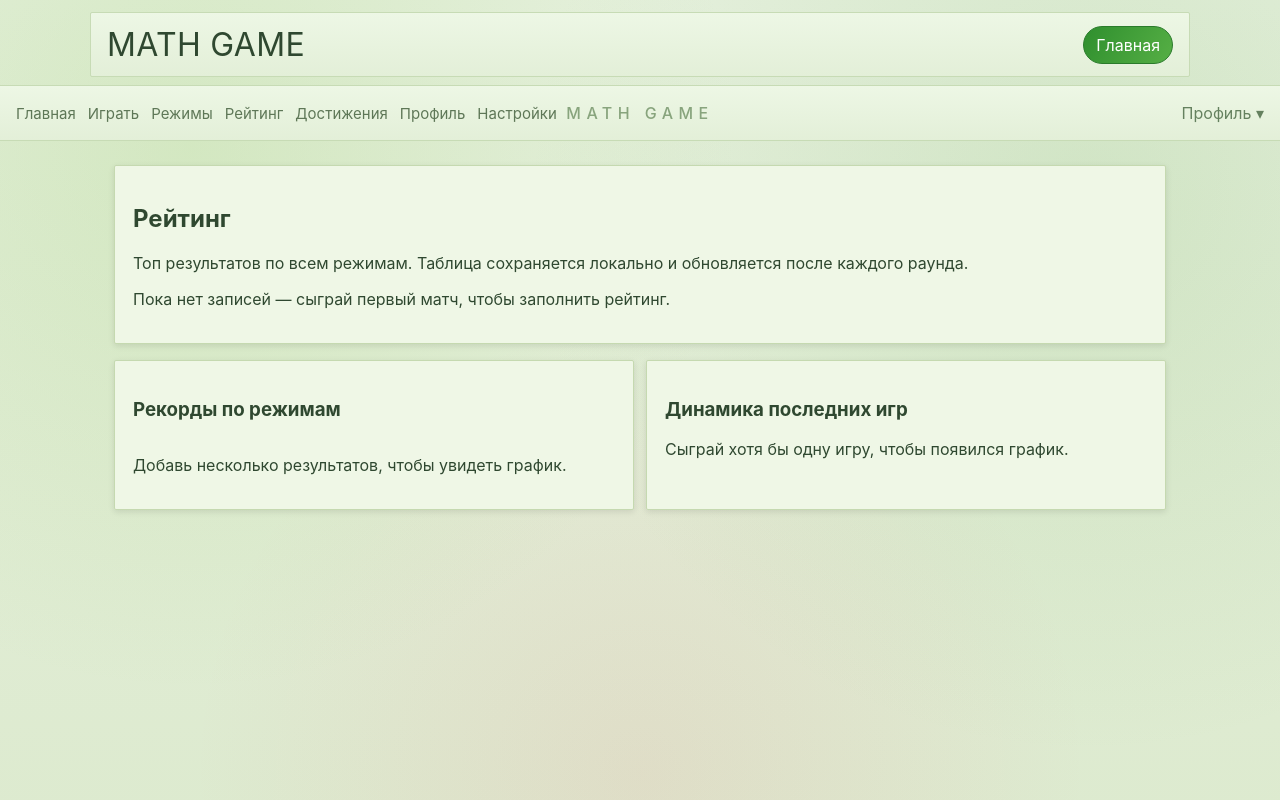
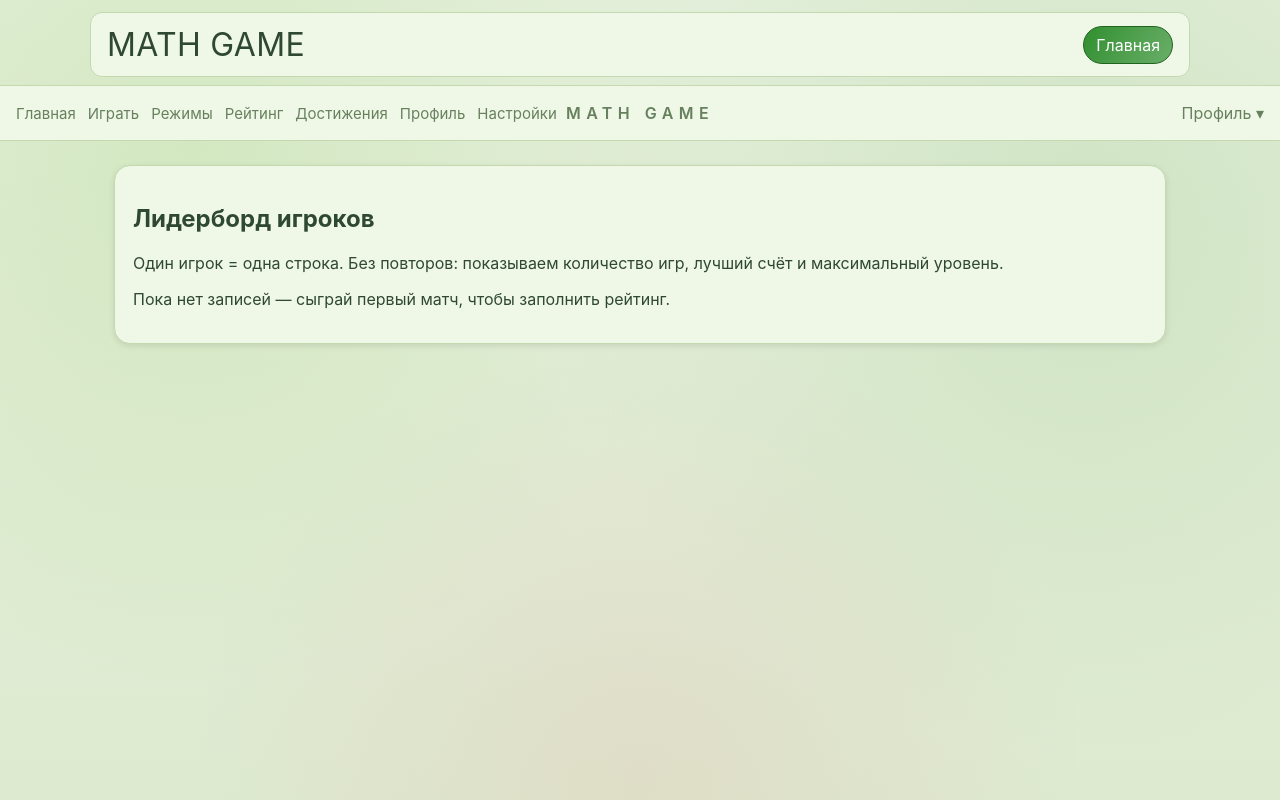
Before and after one commit to pornosirota-prog/math_game, a React (Vite) app in the folder frontend/: page /leaderboard in a window 1280 px wide. Shown: the top 800 px of the page. Built offline with nearby package versions, Linux system fonts and the light colour scheme; sample sign-in values are in the browser's storage.

Commit message:
Refine game UI theme and switch leaderboard to unique players

```diff
--- a/frontend/src/mathgame/domain/types.ts
+++ b/frontend/src/mathgame/domain/types.ts
@@ -116,6 +116,7 @@ export interface PlayerMetaProgress {
 
 export interface LeaderboardRecord {
   id: string;
+  playerName?: string;
   score: number;
   modeId: GameModeId;
   accuracy: number;
--- a/frontend/src/mathgame/engine/useMathTrainer.ts
+++ b/frontend/src/mathgame/engine/useMathTrainer.ts
@@ -39,6 +39,10 @@ export interface AttemptSnapshot {
 }
 
 const MAX_ATTEMPT_HISTORY = 24;
+const LOCAL_PLAYER_NAME_KEY = 'mathflow.playerName';
+
+const resolvePlayerName = () => localStorage.getItem(LOCAL_PLAYER_NAME_KEY)?.trim() || 'Player';
+
 const taskKindsForMode = (currentModeId: GameModeId, unlockedTaskKinds: TaskKind[]): TaskKind[] =>
   currentModeId === 'equations' ? ['equation'] : unlockedTaskKinds;
 
@@ -149,6 +153,7 @@ export const useMathTrainer = (options?: { autoStart?: boolean }) => {
 
     const record: LeaderboardRecord = {
       id: crypto.randomUUID(),
+      playerName: resolvePlayerName(),
       score: finalRun.score,
       modeId: finalRun.modeId,
       accuracy,
--- a/frontend/src/pages/LeaderboardPage.tsx
+++ b/frontend/src/pages/LeaderboardPage.tsx
@@ -1,39 +1,46 @@
 import { useMemo } from 'react';
 import { useMathTrainer } from '../mathgame/engine/useMathTrainer';
-import { modeRegistry } from '../mathgame/systems/ModeRegistry';
 import { usePageMeta } from '../hooks/usePageMeta';
 
-const modeLabel = (modeId: string) => modeRegistry.find((mode) => mode.id === modeId)?.title ?? modeId;
+export const LeaderboardPage = () => {
+  usePageMeta('Рейтинг — Math Game', 'Лидерборд игроков без дублей: количество игр, лучший счёт и уровень.');
 
-export const LeaderboardPage = () => {
-  usePageMeta('Рейтинг — Math Game', 'Топ игроков, разбивка по режимам и визуальные графики прогресса.');
+  const { leaderboard } = useMathTrainer({ autoStart: false });
 
-  const { leaderboard, sessions } = useMathTrainer({ autoStart: false });
-
-  const topScore = leaderboard[0]?.score ?? 1;
-  const modeStats = useMemo(() => {
-    const grouped = leaderboard.reduce<Record<string, { count: number; bestScore: number }>>((acc, row) => {
-      const current = acc[row.modeId] ?? { count: 0, bestScore: 0 };
-      acc[row.modeId] = {
-        count: current.count + 1,
-        bestScore: Math.max(current.bestScore, row.score)
+  const playersLeaderboard = useMemo(() => {
+    const grouped = leaderboard.reduce<Record<string, {
+      playerName: string;
+      gamesPlayed: number;
+      bestScore: number;
+      bestLevel: number;
+      lastPlayedAt: string;
+    }>>((acc, row) => {
+      const playerName = row.playerName?.trim() || 'Player';
+      const current = acc[playerName] ?? {
+        playerName,
+        gamesPlayed: 0,
+        bestScore: 0,
+        bestLevel: 0,
+        lastPlayedAt: row.createdAt
       };
+      const bestScore = Math.max(current.bestScore, row.score);
+      const bestLevel = Math.max(current.bestLevel, row.levelReached);
+      const lastPlayedAt = new Date(row.createdAt) > new Date(current.lastPlayedAt) ? row.createdAt : current.lastPlayedAt;
+      acc[playerName] = { playerName, gamesPlayed: current.gamesPlayed + 1, bestScore, bestLevel, lastPlayedAt };
       return acc;
     }, {});
 
     return Object.entries(grouped)
-      .map(([modeId, values]) => ({ modeId, ...values }))
-      .sort((a, b) => b.bestScore - a.bestScore);
+      .map(([, values]) => values)
+      .sort((a, b) => (b.bestScore - a.bestScore) || (b.bestLevel - a.bestLevel));
   }, [leaderboard]);
-
-  const recentScores = sessions.slice(0, 10).reverse();
 
   return (
     <div className="layout">
       <section className="card">
-        <h1>Рейтинг</h1>
-        <p>Топ результатов по всем режимам. Таблица сохраняется локально и обновляется после каждого раунда.</p>
-        {leaderboard.length === 0 ? (
+        <h1>Лидерборд игроков</h1>
+        <p>Один игрок = одна строка. Без повторов: показываем количество игр, лучший счёт и максимальный уровень.</p>
+        {playersLeaderboard.length === 0 ? (
           <p>Пока нет записей — сыграй первый матч, чтобы заполнить рейтинг.</p>
         ) : (
           <div className="leaderboard-table-wrap">
@@ -41,22 +48,22 @@ export const LeaderboardPage = () => {
               <thead>
                 <tr>
                   <th>#</th>
-                  <th>Режим</th>
-                  <th>Очки</th>
-                  <th>Точность</th>
+                  <th>Игрок</th>
+                  <th>Сыграно</th>
+                  <th>Лучший счёт</th>
                   <th>Уровень</th>
-                  <th>Дата</th>
+                  <th>Последняя игра</th>
                 </tr>
               </thead>
               <tbody>
-                {leaderboard.map((row, index) => (
-                  <tr key={row.id}>
+                {playersLeaderboard.map((row, index) => (
+                  <tr key={row.playerName}>
                     <td>{index + 1}</td>
-                    <td>{modeLabel(row.modeId)}</td>
-                    <td>{row.score}</td>
-                    <td>{Math.round(row.accuracy * 100)}%</td>
-                    <td>{row.levelReached}</td>
-                    <td>{new Date(row.createdAt).toLocaleDateString()}</td>
+                    <td>{row.playerName}</td>
+                    <td>{row.gamesPlayed}</td>
+                    <td>{row.bestScore}</td>
+                    <td>{row.bestLevel}</td>
+                    <td>{new Date(row.lastPlayedAt).toLocaleDateString()}</td>
                   </tr>
                 ))}
               </tbody>
@@ -64,45 +71,6 @@ export const LeaderboardPage = () => {
           </div>
         )}
       </section>
-
-      <section className="quick-grid">
-        <article className="card">
-          <h3>Рекорды по режимам</h3>
-          <div className="mode-bars">
-            {modeStats.length === 0 ? (
-              <p>Добавь несколько результатов, чтобы увидеть график.</p>
-            ) : (
-              modeStats.map((entry) => (
-                <div className="mode-bar-row" key={entry.modeId}>
-                  <strong>{modeLabel(entry.modeId)}</strong>
-                  <span>{entry.bestScore} очков • {entry.count} игр</span>
-                  <div className="xp-track">
-                    <div style={{ width: `${Math.round((entry.bestScore / topScore) * 100)}%` }} />
-                  </div>
-                </div>
-              ))
-            )}
-          </div>
-        </article>
-
-        <article className="card">
-          <h3>Динамика последних игр</h3>
-          {recentScores.length === 0 ? (
-            <p>Сыграй хотя бы одну игру, чтобы появился график.</p>
-          ) : (
-            <div className="score-sparkline" aria-label="График очков за последние игры">
-              {recentScores.map((session) => (
-                <div
-                  key={session.id}
-                  className="spark-bar"
-                  title={`${new Date(session.playedAt).toLocaleString()} — ${session.score} очков`}
-                  style={{ height: `${Math.max(8, (session.score / topScore) * 120)}px` }}
-                />
-              ))}
-            </div>
-          )}
-        </article>
-      </section>
     </div>
   );
 };
--- a/frontend/src/pages/LoginPage.tsx
+++ b/frontend/src/pages/LoginPage.tsx
@@ -4,6 +4,7 @@ import { useAuthStore } from '../store/authStore';
 import { Link, useNavigate } from 'react-router-dom';
 
 const GOOGLE_AUTH_URL = 'http://localhost:8080/oauth2/authorization/google';
+const LOCAL_PLAYER_NAME_KEY = 'mathflow.playerName';
 
 const GoogleIcon = () => (
   <svg viewBox="0 0 48 48" aria-hidden="true" focusable="false" className="google-icon">
@@ -24,6 +25,8 @@ export const LoginPage = () => {
     e.preventDefault();
     const response = await gameApi.login(email, password);
     setToken(response.data.token);
+    const fallbackName = email.split('@')[0] || 'Player';
+    localStorage.setItem(LOCAL_PLAYER_NAME_KEY, fallbackName);
     navigate('/dashboard');
   };
 
--- a/frontend/src/pages/RegisterPage.tsx
+++ b/frontend/src/pages/RegisterPage.tsx
@@ -4,6 +4,7 @@ import { useAuthStore } from '../store/authStore';
 import { Link, useNavigate } from 'react-router-dom';
 
 const GOOGLE_AUTH_URL = 'http://localhost:8080/oauth2/authorization/google';
+const LOCAL_PLAYER_NAME_KEY = 'mathflow.playerName';
 
 const GoogleIcon = () => (
   <svg viewBox="0 0 48 48" aria-hidden="true" focusable="false" className="google-icon">
@@ -25,6 +26,8 @@ export const RegisterPage = () => {
     e.preventDefault();
     const response = await gameApi.register(email, password, displayName);
     setToken(response.data.token);
+    const fallbackName = email.split('@')[0] || 'Player';
+    localStorage.setItem(LOCAL_PLAYER_NAME_KEY, displayName.trim() || fallbackName);
     navigate('/dashboard');
   };
 
--- a/frontend/src/theme/styles.css
+++ b/frontend/src/theme/styles.css
@@ -139,9 +139,9 @@ a { color: #b9ddff; }
   margin-top: 12px;
   margin-bottom: 8px;
   padding: 12px 16px;
-  border: 1px solid #c7dbb5;
-  border-radius: 2px;
-  background: linear-gradient(180deg, #edf7e5 0%, #e3efd8 100%);
+  border: 1px solid var(--card-border);
+  border-radius: 12px;
+  background: var(--card);
 }
 
 .brand-title {
@@ -160,15 +160,15 @@ a { color: #b9ddff; }
   text-decoration: none;
   padding: 8px 12px;
   border-radius: 999px;
-  border: 1px solid #2a7b2b;
+  border: 1px solid color-mix(in srgb, var(--primary) 70%, #000 30%);
   color: #fff;
-  background: linear-gradient(120deg, #2f8f2e, #56af45);
+  background: linear-gradient(120deg, var(--primary), color-mix(in srgb, var(--primary) 72%, #ffffff 28%));
 }
 
 .card {
   background: var(--card);
   border: 1px solid var(--card-border);
-  border-radius: 2px;
+  border-radius: 16px;
   padding: 18px;
   margin-bottom: 16px;
   box-shadow: 0 2px 6px rgba(0, 0, 0, 0.1);
@@ -354,30 +354,30 @@ input:focus {
 .trainer-shell { min-height: calc(100vh - 64px); }
 .trainer-toolbar {
   min-height: 56px;
-  border-top: 1px solid #c7dbb5;
-  border-bottom: 1px solid #c7dbb5;
+  border-top: 1px solid var(--card-border);
+  border-bottom: 1px solid var(--card-border);
   display: grid;
   grid-template-columns: 1fr auto 1fr;
   align-items: center;
   padding: 0 16px;
-  background: linear-gradient(180deg, #edf7e5 0%, #e3efd8 100%);
+  background: var(--card);
 }
 .trainer-nav-left { display: flex; gap: 12px; align-items: center; }
-.trainer-nav-left a { text-decoration: none; color: #5e7757; font-size: 15px; }
-.trainer-toolbar-title { justify-self: center; letter-spacing: 0.34em; color: #88a47d; font-weight: 500; }
+.trainer-nav-left a { text-decoration: none; color: var(--text-secondary); font-size: 15px; }
+.trainer-toolbar-title { justify-self: center; letter-spacing: 0.34em; color: var(--text-secondary); font-weight: 600; }
 .profile-dropdown { justify-self: end; }
-.profile-dropdown summary { list-style: none; color: #65815f; }
+.profile-dropdown summary { list-style: none; color: var(--text-secondary); }
 .trainer-main { max-width: 1300px; margin: 0 auto; }
 
 .trainer-game { min-height: calc(100vh - 150px); display: grid; align-content: start; }
 .trainer-progress-wrap { padding-top: 16px; display: flex; justify-content: center; }
-.trainer-progress { width: min(520px, 80%); height: 24px; background: #d7e7c8; border: 1px solid #bfd7a6; }
-.trainer-progress > div { height: 100%; background: linear-gradient(90deg, #2f8f2e 0%, #62b94c 100%); }
-.trainer-problem-wrap { text-align: center; padding-top: 18vh; }
+.trainer-progress { width: min(360px, 100%); height: 12px; border-radius: 999px; overflow: hidden; background: color-mix(in srgb, var(--bg-secondary) 84%, #fff 16%); border: 1px solid var(--card-border); }
+.trainer-progress > div { height: 100%; background: linear-gradient(90deg, var(--primary) 0%, color-mix(in srgb, var(--primary) 70%, #ffffff 30%) 100%); }
+.trainer-problem-wrap { text-align: center; padding-top: clamp(28px, 8vh, 90px); }
 .trainer-problem-wrap .answer-form { margin-top: 16px; }
 .trainer-problem-wrap .answer-form input { border: none; background: transparent; border-bottom: 1px solid #bad3a8; border-radius: 0; width: 180px; text-align: center; font-size: 40px; padding: 4px 8px; }
 .trainer-problem-wrap .answer-form button { display: none; }
-.trainer-qmark { font-size: clamp(4rem, 8vw, 7rem); color: #a4be96; line-height: 1; margin-top: 6px; }
+.trainer-qmark { font-size: clamp(4rem, 8vw, 7rem); color: color-mix(in srgb, var(--text-secondary) 60%, transparent); line-height: 1; margin-top: 6px; }
 .trainer-control-row { justify-content: center; margin-top: 18px; }
 .trainer-stats,
 .trainer-board { display: none; }
@@ -581,8 +581,8 @@ input:focus {
 }
 
 .game-hud-grid div {
-  background: rgba(255, 255, 255, 0.45);
-  border: 1px solid #c7dbb5;
+  background: color-mix(in srgb, var(--card) 75%, #ffffff 25%);
+  border: 1px solid var(--card-border);
   border-radius: 10px;
   padding: 10px;
   display: grid;
@@ -719,7 +719,7 @@ input:focus {
 .leaderboard-table td {
   padding: 10px;
   border-bottom: 1px solid var(--card-border);
-  text-align: left;
+  text-align: center;
 }
 
 .mode-bars,
```
Also changed, not shown: frontend/src/pages/ProfilePage.tsx (+8 -1 lines).
